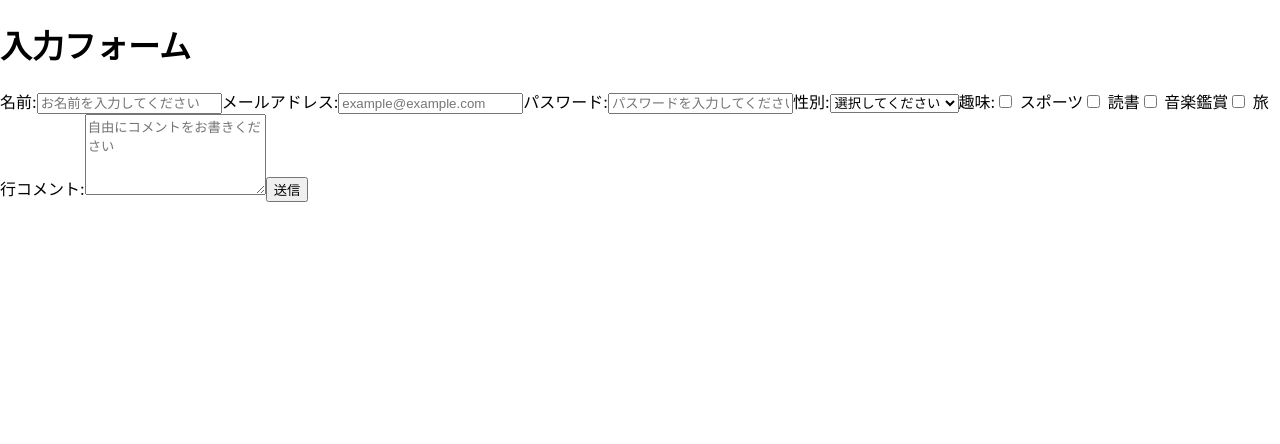
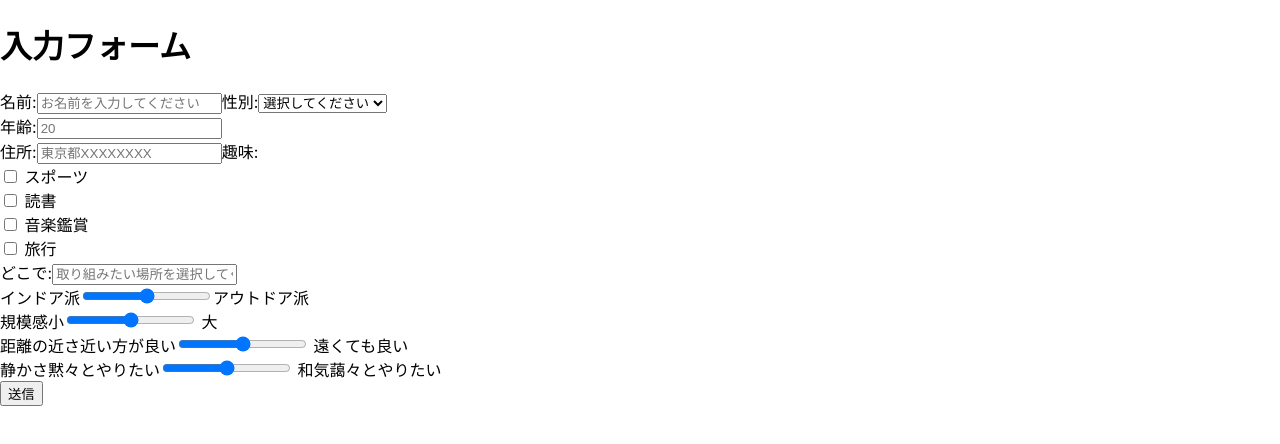
Before and after one commit to snoow-sub/cc-fullstack-project, a React (Create React App) app in the folder frontend/: page / in a window 1280 px wide. Shown: the top 444 px of the page. Built offline with nearby package versions, Linux system fonts and the light colour scheme.

Commit message:
情報入力のガワを作成
Co-authored-by: snoow-sub <snoow-sub@users.noreply.github.com>
Co-authored-by: noda024 <noda024@users.noreply.github.com>

```diff
--- a/frontend/src/App.jsx
+++ b/frontend/src/App.jsx
@@ -52,53 +52,79 @@ export default function App() {
           required
         />
 
-        <label for="email">メールアドレス:</label>
+        <label for="gender">性別:</label>
+        <select id="gender" name="gender" required><br />
+          <option value="">選択してください</option><br />
+          <option value="male">男性</option><br />
+          <option value="female">女性</option><br />
+          <option value="other">その他</option><br />
+        </select>
+
+        <br />
+
+        <label for="age">年齢:</label>
         <input
-          type="email"
-          id="email"
-          name="email"
-          placeholder="example@example.com"
+          type="age"
+          id="age"
+          name="age"
+          placeholder="20"
           required
         />
 
-        <label for="password">パスワード:</label>
+        <br />
+        <label for="address">住所:</label>
         <input
-          type="password"
-          id="password"
-          name="password"
-          placeholder="パスワードを入力してください"
+          type="address"
+          id="address"
+          name="address"
+          placeholder="東京都XXXXXXXX"
           required
         />
 
-        <label for="gender">性別:</label>
-        <select id="gender" name="gender" required>
-          <option value="">選択してください</option>
-          <option value="male">男性</option>
-          <option value="female">女性</option>
-          <option value="other">その他</option>
-        </select>
-
-        <label>趣味:</label>
+        <label>趣味:</label> <br />
         <label>
-          <input type="checkbox" name="hobbies" value="sports" /> スポーツ
+          <input type="checkbox" name="hobbies" value="sports" /> スポーツ <br />
         </label>
         <label>
-          <input type="checkbox" name="hobbies" value="reading" /> 読書
+          <input type="checkbox" name="hobbies" value="reading" /> 読書 <br />
         </label>
         <label>
-          <input type="checkbox" name="hobbies" value="music" /> 音楽鑑賞
+          <input type="checkbox" name="hobbies" value="music" /> 音楽鑑賞 <br />
         </label>
         <label>
-          <input type="checkbox" name="hobbies" value="travel" /> 旅行
+          <input type="checkbox" name="hobbies" value="travel" /> 旅行<br />
         </label>
 
-        <label for="comments">コメント:</label>
-        <textarea
-          id="comments"
-          name="comments"
-          placeholder="自由にコメントをお書きください"
-          rows="5"
-        ></textarea>
+        <label for="name">どこで:</label>
+      <input
+        type="text"
+        id="where"
+        name="where"
+        placeholder="取り組みたい場所を選択してください"
+        required/>
+        <br></br>
+
+        <label for="inout"></label>
+        インドア派
+        <input
+          type="range"
+          name="inout"
+          min="0"
+          max="100"
+        />
+        アウトドア派<br />
+
+        <label>規模感</label>
+        小
+        <input type="range" name="scale" min="0" max="100" step="5"/> 大<br />
+
+        <label>距離の近さ</label>
+        近い方が良い
+        <input type="range" name="distance" min="0" max="100" step="5"/> 遠くても良い<br />
+
+        <label>静かさ</label>
+        黙々とやりたい
+        <input type="range" name="silent" min="0" max="100" step="5" /> 和気藹々とやりたい<br />
 
         <button type="submit">送信</button>
       </form>
```
